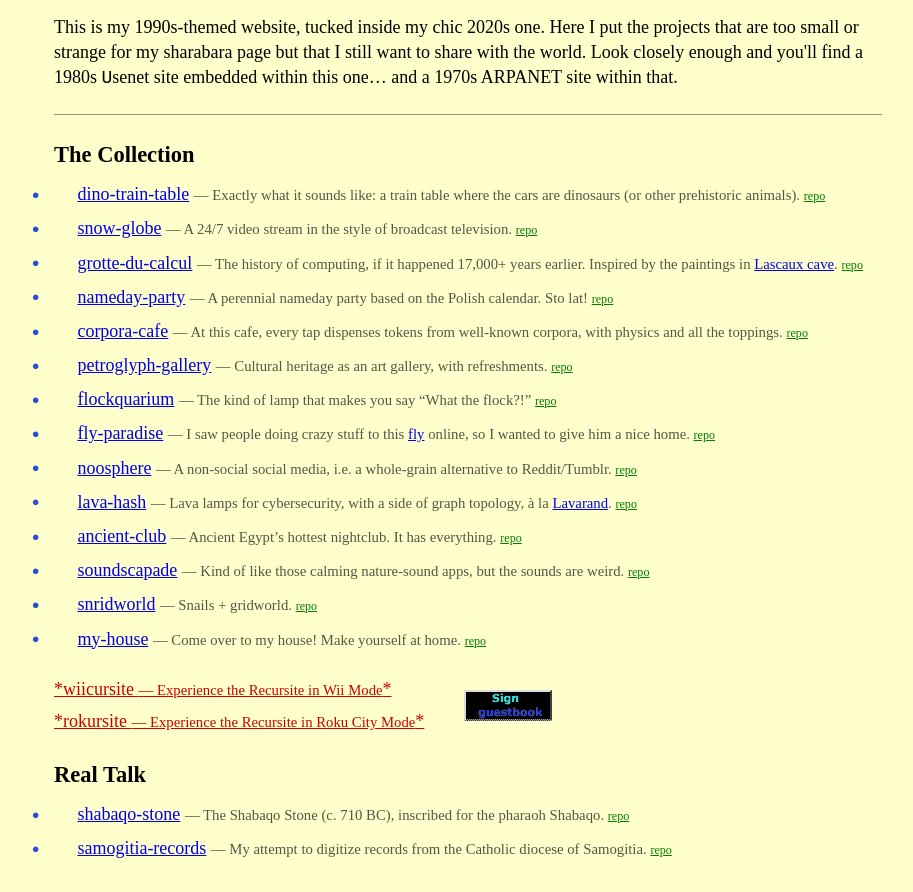
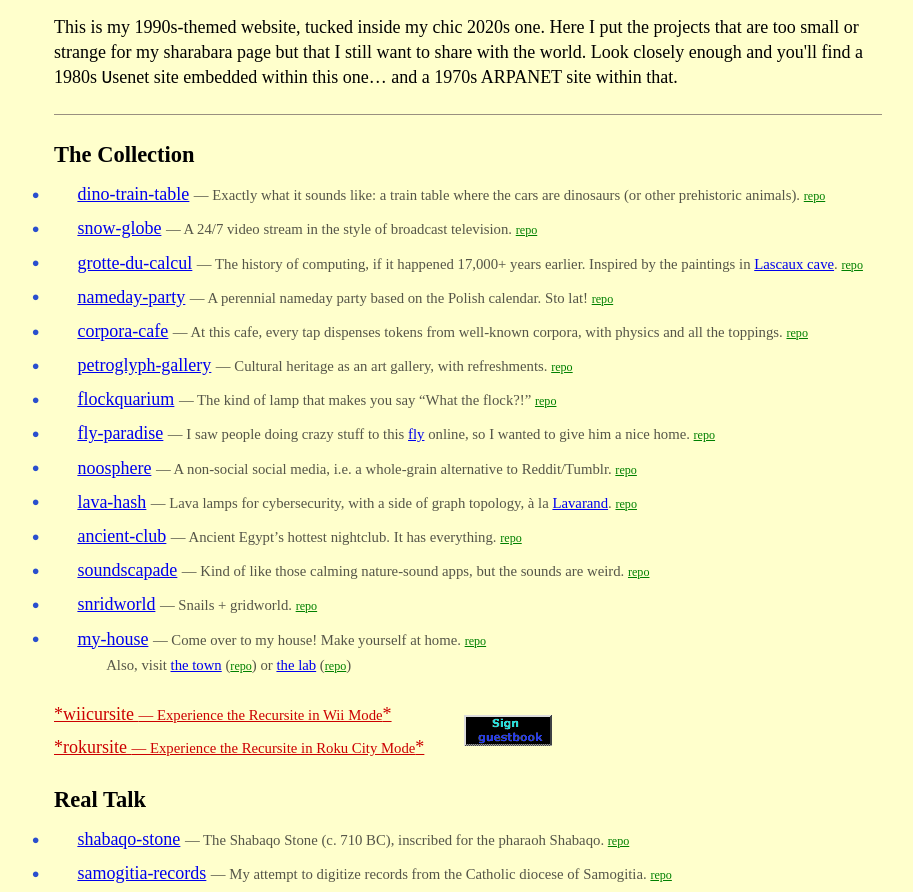
Before and after one commit to brezgis/recursite, a plain HTML site: page index.html in a window 1280 px wide. Shown: the part 177-1069 px from the top of the page, without its empty margins (172-1085 px from the left). Drawn offline with Linux system fonts and the light colour scheme.

Commit message:
my-house: also visit the town or the lab
Co-Authored-By: Claude Fable 5.2 <noreply@anthropic.com>

```diff
--- a/index.html
+++ b/index.html
@@ -270,7 +270,8 @@
     <li><a class="proj" href="https://snail.brezgis.com" target="_blank" rel="noopener">snridworld</a>
         <span class="note">&mdash; Snails + gridworld. <a href="https://github.com/brezgis/snridworld" target="_blank" rel="noopener" class="repo-link">repo</a></span></li>
     <li><a class="proj" href="https://house.brezgis.com" target="_blank" rel="noopener">my-house</a>
-        <span class="note">&mdash; Come over to my house! Make yourself at home. <a href="https://github.com/brezgis/my-house" target="_blank" rel="noopener" class="repo-link">repo</a></span></li>
+        <span class="note">&mdash; Come over to my house! Make yourself at home. <a href="https://github.com/brezgis/my-house" target="_blank" rel="noopener" class="repo-link">repo</a><br>
+        Also, visit <a href="https://town.brezgis.com" target="_blank" rel="noopener">the town</a> (<a href="https://github.com/brezgis/my-town" target="_blank" rel="noopener" class="repo-link">repo</a>) or <a href="https://lab.brezgis.com" target="_blank" rel="noopener">the lab</a> (<a href="https://github.com/brezgis/cloud-spring-harbor" target="_blank" rel="noopener" class="repo-link">repo</a>)</span></li>
   </ul>
 
   <div class="modes">
```
